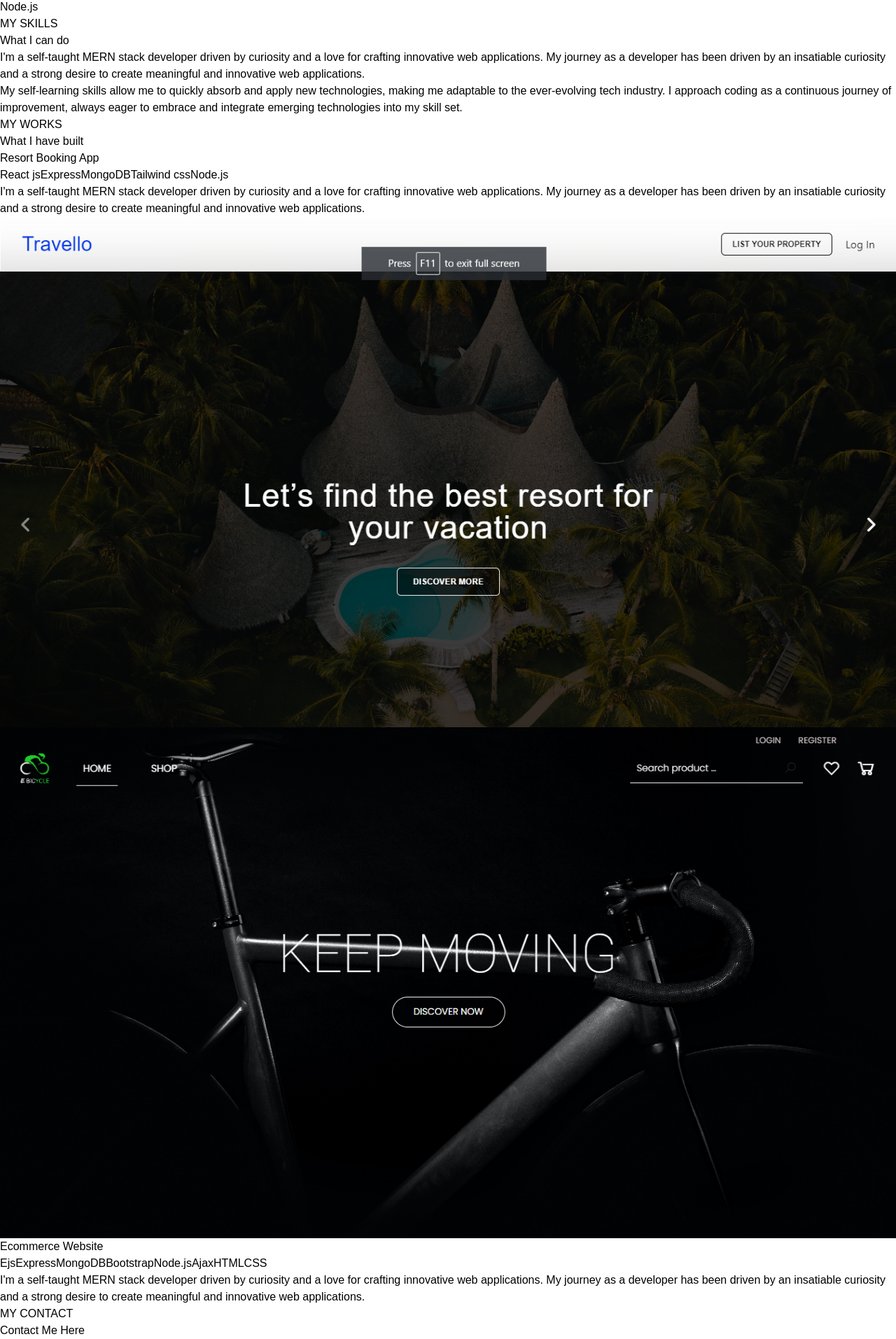
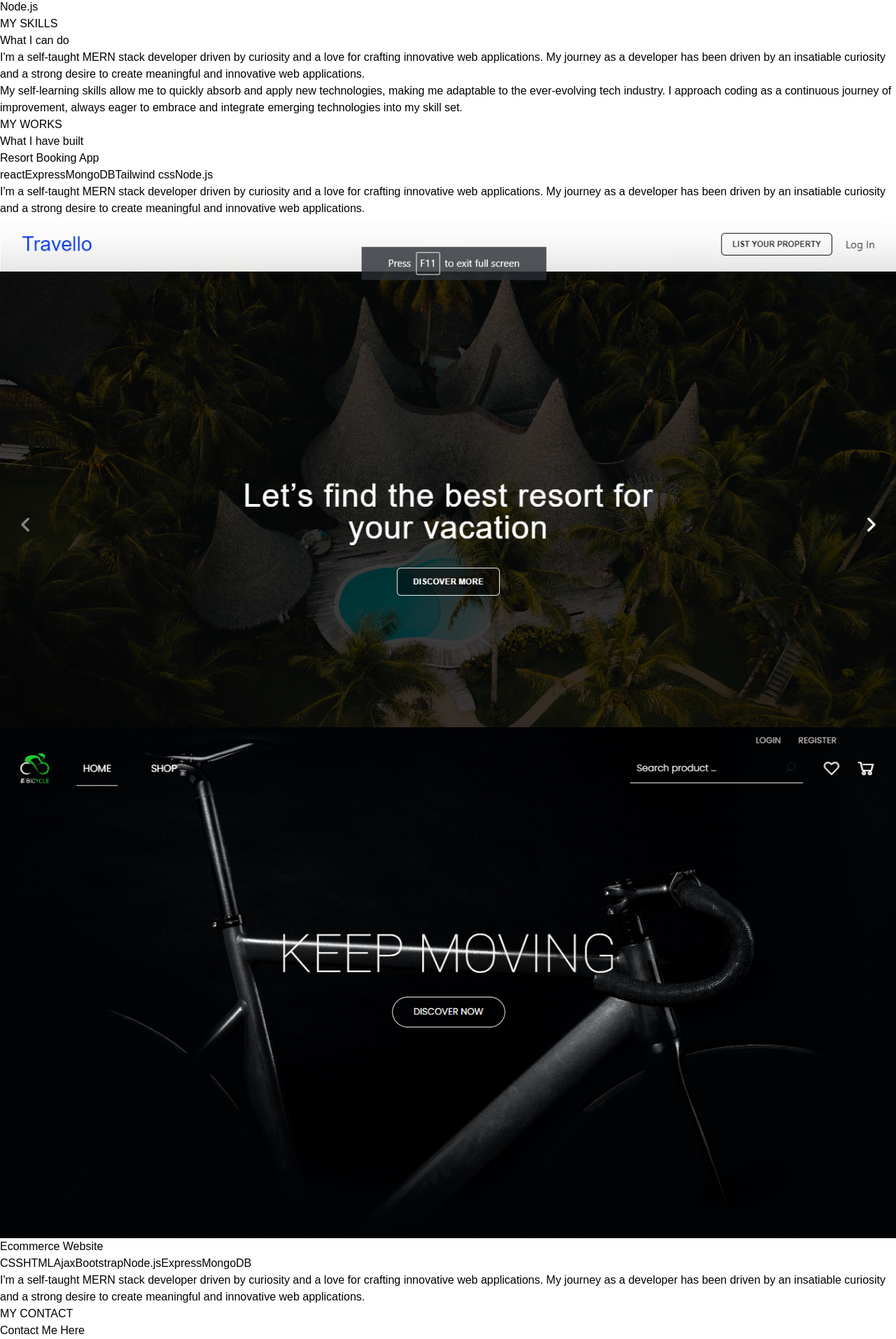
Before and after one commit to muhammedanas-ea/portfolio, a React (Vite) app: page / in a window 1280 px wide. Shown: the part 2342-4255 px from the top of the page at 70% size. Built offline with nearby package versions, Linux system fonts and the light colour scheme; a web font is replaced by a local one.

Commit message:
animation update in project section

```diff
--- a/src/component/Works.jsx
+++ b/src/component/Works.jsx
@@ -4,141 +4,295 @@
 // import { SiExpress, SiMongodb } from "react-icons/si";
 import image from "../../public/Screenshot (56).png";
 import image2 from "../../public/Screenshot (55).png";
-
+import { motion } from "framer-motion";
 const Works = () => {
+  const FirstProject = [
+    {
+      id: 1,
+      name: "react",
+      deley: 1.4,
+    },
+    {
+      id: 2,
+      name: "Express",
+      delay: 1.5,
+    },
+    {
+      id: 3,
+      name: "MongoDB",
+      delay: 1.6,
+    },
+    {
+      id: 4,
+      name: "Tailwind css",
+      delay: 1.7,
+    },
+    {
+      id: 5,
+      name: "Node.js",
+      delay: 1.8,
+    },
+  ];
+  const SecondProject = [
+    {
+      id: 1,
+      name: "CSS",
+      deley: 1.9,
+    },
+    {
+      id: 2,
+      name: "HTML",
+      delay: 2,
+    },
+    {
+      id: 3,
+      name: "Ajax",
+      delay: 2.1,
+    },
+    {
+      id: 4,
+      name: "Bootstrap",
+      delay: 2.2,
+    },
+    {
+      id: 5,
+      name: "Node.js",
+      delay: 2.3,
+    },
+    {
+      id: 5,
+      name: "Express",
+      delay: 2.4,
+    },
+    {
+      id: 5,
+      name: "MongoDB",
+      delay: 2.5,
+    },
+  ];
   return (
     <div className="bg-[#000300]">
       <div className="text-white py-[100px] container mx-auto max-w-screen-xl  px-6 ">
         <div>
-          <h5 className="text-[#fff] text-2xl font-bold">MY WORKS</h5>
-          <h1 className="text-[#fff] text-5xl mt-2 font-bold">
+          <motion.h5
+            initial={{
+              opacity: 0,
+              y: 50,
+            }}
+            whileInView={{
+              opacity: 1,
+              y: 0,
+              transition: {
+                duration: 1,
+                delay: 0.5,
+              },
+            }}
+            className="text-[#fff] text-2xl font-bold"
+          >
+            MY WORKS
+          </motion.h5>
+          <motion.h1
+            initial={{
+              opacity: 0,
+              y: 50,
+            }}
+            whileInView={{
+              opacity: 1,
+              y: 0,
+              transition: {
+                duration: 1,
+                delay: 0.8,
+              },
+            }}
+            className="text-[#fff] text-5xl mt-2 font-bold"
+          >
             What <span className="text-[#00df9a]">I have built</span>
-          </h1>
+          </motion.h1>
         </div>
         <div className="flex-col md:flex-row md:flex items-center gap-16 pt-10">
           <div className="w-full md:w-1/2">
             <div className="w-full">
               <div className="mt-2">
                 <div>
-                  <h1 className="text-3xl font-bold">Resort Booking App</h1>
+                  <motion.h1
+                    initial={{
+                      opacity: 0,
+                      y: 50,
+                    }}
+                    whileInView={{
+                      opacity: 1,
+                      y: 0,
+                      transition: {
+                        duration: 1,
+                        delay: 1.1,
+                      },
+                    }}
+                    className="text-3xl font-bold"
+                  >
+                    Resort Booking App
+                  </motion.h1>
                 </div>
                 <div className="mt-6">
-                  <button
+                  {FirstProject.map((item) => {
+                    return (
+                      <motion.button
+                        initial={{
+                          opacity: 0,
+                          y: 50,
+                        }}
+                        whileInView={{
+                          opacity: 1,
+                          y: 0,
+                          transition: {
+                            duration: 1,
+                            delay: item.delay,
+                          },
+                        }}
+                        key={item.id}
                         type="button"
                         className="text-white bg-gradient-to-br from-purple-600 to-blue-500 hover:bg-gradient-to-bl focus:ring-4 focus:outline-none focus:ring-blue-300 dark:focus:ring-blue-800 font-medium rounded-lg text-sm px-5 py-2.5 text-center me-2 mb-2"
                       >
-                    React js
-                  </button>
-                  <button
-                    type="button"
-                    className="text-white bg-gradient-to-br from-purple-600 to-blue-500 hover:bg-gradient-to-bl focus:ring-4 focus:outline-none focus:ring-blue-300 dark:focus:ring-blue-800 font-medium rounded-lg text-sm px-5 py-2.5 text-center me-2 mb-2"
+                        {item.name}
+                      </motion.button>
+                    );
+                  })}
+                </div>
+                <motion.p
+                  initial={{
+                    opacity: 0,
+                    y: 50,
+                  }}
+                  whileInView={{
+                    opacity: 1,
+                    y: 0,
+                    transition: {
+                      duration: 1,
+                      delay: 2.1,
+                    },
+                  }}
+                  className="text-[#ffffff81] mt-5"
                 >
-                    Express
-                  </button>
-                  <button
-                    type="button"
-                    className="text-white bg-gradient-to-br from-purple-600 to-blue-500 hover:bg-gradient-to-bl focus:ring-4 focus:outline-none focus:ring-blue-300 dark:focus:ring-blue-800 font-medium rounded-lg text-sm px-5 py-2.5 text-center me-2 mb-2"
-                  >
-                    MongoDB
-                  </button>
-                  <button
-                    type="button"
-                    className="text-white bg-gradient-to-br from-purple-600 to-blue-500 hover:bg-gradient-to-bl focus:ring-4 focus:outline-none focus:ring-blue-300 dark:focus:ring-blue-800 font-medium rounded-lg text-sm px-5 py-2.5 text-center me-2 mb-2"
-                  >
-                    Tailwind css
-                  </button>
-                  <button
-                    type="button"
-                    className="text-white bg-gradient-to-br from-purple-600 to-blue-500 hover:bg-gradient-to-bl focus:ring-4 focus:outline-none focus:ring-blue-300 dark:focus:ring-blue-800 font-medium rounded-lg text-sm px-5 py-2.5 text-center me-2 mb-2"
-                  >
-                    Node.js
-                  </button>
-                </div>
-                <p className="text-[#ffffff81] mt-5">
                   {`I'm `}a self-taught MERN stack developer driven by curiosity
                   and a love for crafting innovative web applications. My
                   journey as a developer has been driven by an insatiable
                   curiosity and a strong desire to create meaningful and
                   innovative web applications.
-                </p>
+                </motion.p>
               </div>
             </div>
           </div>
           <div className="w-full md:w-1/2 flex items-center m">
-            <div className="md:w-[90%] w-full h-[18rem] mt-8 md:mt-0 rounded-lg border-2">
-              <img src={image} className="object-cover w-full h-full rounded-lg" alt="" />
-            </div>
+            <motion.div
+              initial={{
+                opacity: 0,
+                y: 50,
+              }}
+              whileInView={{
+                opacity: 1,
+                y: 0,
+                transition: {
+                  duration: 1,
+                  delay: 2.1,
+                },
+              }}
+              className="md:w-[90%] w-full h-[18rem] mt-8 md:mt-0 rounded-lg border-2"
+            >
+              <img
+                src={image}
+                className="object-cover w-full h-full rounded-lg"
+                alt=""
+              />
+            </motion.div>
           </div>
         </div>
         <div className="flex-col md:flex-row md:flex items-center mt-12 gap-16 pt-10">
           <div className="w-full md:w-1/2">
-            <div className="md:w-[90%] w-full mb-8 md:mb-0 flex items-center h-[18rem] rounded-lg border-2">
-              <img src={image2} className="object-cover w-full h-full rounded-lg" alt="" />
-            </div>
+            <motion.div
+              initial={{
+                opacity: 0,
+                y: 50,
+              }}
+              whileInView={{
+                opacity: 1,
+                y: 0,
+                transition: {
+                  duration: 1,
+                  delay: 1.5,
+                },
+              }}
+              className="md:w-[90%] w-full mb-8 md:mb-0 flex items-center h-[18rem] rounded-lg border-2"
+            >
+              <img
+                src={image2}
+                className="object-cover w-full h-full rounded-lg"
+                alt=""
+              />
+            </motion.div>
           </div>
           <div className="w-full md:w-1/2">
             <div className="w-full">
               <div className="mt-2">
                 <div>
-                  <h1 className="text-3xl font-bold">Ecommerce Website</h1>
+                  <motion.h1
+                  initial={{
+                    opacity: 0,
+                    y: 50,
+                  }}
+                  whileInView={{
+                    opacity: 1,
+                    y: 0,
+                    transition: {
+                      duration: 1,
+                      delay: 1.6,
+                    },
+                  }}
+                  className="text-3xl font-bold">Ecommerce Website</motion.h1>
                 </div>
                 <div className="mt-6">
-                  <button
+                  {SecondProject.map((item) => {
+                    return (
+                      <motion.button
+                      initial={{
+                        opacity: 0,
+                        y: 50,
+                      }}
+                      whileInView={{
+                        opacity: 1,
+                        y: 0,
+                        transition: {
+                          duration: 1,
+                          delay: item.delay,
+                        },
+                      }}
+                        key={item.id}
                         type="button"
                         className="text-white bg-gradient-to-br from-purple-600 to-blue-500 hover:bg-gradient-to-bl focus:ring-4 focus:outline-none focus:ring-blue-300 dark:focus:ring-blue-800 font-medium rounded-lg text-sm px-5 py-2.5 text-center me-2 mb-2"
                       >
-                    Ejs
-                  </button>
-                  <button
-                    type="button"
-                    className="text-white bg-gradient-to-br from-purple-600 to-blue-500 hover:bg-gradient-to-bl focus:ring-4 focus:outline-none focus:ring-blue-300 dark:focus:ring-blue-800 font-medium rounded-lg text-sm px-5 py-2.5 text-center me-2 mb-2"
-                  >
-                    Express
-                  </button>
-                  <button
-                    type="button"
-                    className="text-white bg-gradient-to-br from-purple-600 to-blue-500 hover:bg-gradient-to-bl focus:ring-4 focus:outline-none focus:ring-blue-300 dark:focus:ring-blue-800 font-medium rounded-lg text-sm px-5 py-2.5 text-center me-2 mb-2"
-                  >
-                    MongoDB
-                  </button>
-                  <button
-                    type="button"
-                    className="text-white bg-gradient-to-br from-purple-600 to-blue-500 hover:bg-gradient-to-bl focus:ring-4 focus:outline-none focus:ring-blue-300 dark:focus:ring-blue-800 font-medium rounded-lg text-sm px-5 py-2.5 text-center me-2 mb-2"
-                  >
-                    Bootstrap
-                  </button>
-                  <button
-                    type="button"
-                    className="text-white bg-gradient-to-br from-purple-600 to-blue-500 hover:bg-gradient-to-bl focus:ring-4 focus:outline-none focus:ring-blue-300 dark:focus:ring-blue-800 font-medium rounded-lg text-sm px-5 py-2.5 text-center me-2 mb-2"
-                  >
-                    Node.js
-                  </button>
-                  <button
-                    type="button"
-                    className="text-white bg-gradient-to-br from-purple-600 to-blue-500 hover:bg-gradient-to-bl focus:ring-4 focus:outline-none focus:ring-blue-300 dark:focus:ring-blue-800 font-medium rounded-lg text-sm px-5 py-2.5 text-center me-2 mb-2"
-                  >
-                    Ajax
-                  </button>
-                  <button
-                    type="button"
-                    className="text-white bg-gradient-to-br from-purple-600 to-blue-500 hover:bg-gradient-to-bl focus:ring-4 focus:outline-none focus:ring-blue-300 dark:focus:ring-blue-800 font-medium rounded-lg text-sm px-5 py-2.5 text-center me-2 mb-2"
-                  >
-                    HTML
-                  </button>
-                  <button
-                    type="button"
-                    className="text-white bg-gradient-to-br from-purple-600 to-blue-500 hover:bg-gradient-to-bl focus:ring-4 focus:outline-none focus:ring-blue-300 dark:focus:ring-blue-800 font-medium rounded-lg text-sm px-5 py-2.5 text-center me-2 mb-2"
-                  >
-                    CSS
-                  </button>
+                        {item.name}
+                      </motion.button>
+                    );
+                  })}
                 </div>
-                <p className="text-[#ffffff81] mt-5">
+                <motion.p
+                initial={{
+                  opacity: 0,
+                  y: 50,
+                }}
+                whileInView={{
+                  opacity: 1,
+                  y: 0,
+                  transition: {
+                    duration: 1,
+                    delay: 2.8,
+                  },
+                }}
+                className="text-[#ffffff81] mt-5">
                   {`I'm `}a self-taught MERN stack developer driven by curiosity
                   and a love for crafting innovative web applications. My
                   journey as a developer has been driven by an insatiable
                   curiosity and a strong desire to create meaningful and
                   innovative web applications.
-                </p>
+                </motion.p>
               </div>
             </div>
           </div>
```
Lines whose indentation alone changed are shown as unchanged.
